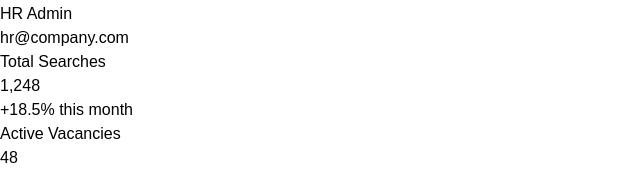
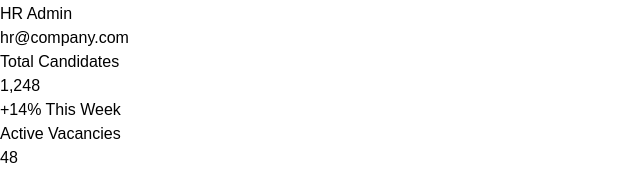
Before and after one commit to John-Divine-Mathew/Hire-Radar, a React app in the folder frontend/: page /dashboard in a window 1280 px wide. Shown: the part 380-552 px from the top of the page, without its empty margins (0-640 px from the left). Built offline with nearby package versions, Linux system fonts and the light colour scheme; the HTML template or start-up script is replaced by a standard one.

Commit message:
the first gris was corrected

```diff
--- a/frontend/src/pages/dashboard.jsx
+++ b/frontend/src/pages/dashboard.jsx
@@ -95,10 +95,13 @@ export default function Dashboard() {
         <div className="flex-1 overflow-y-auto p-5">
         {/* Top Cards */}
         <div className="grid grid-cols-4 gap-5 mb-6">
-          <div className="bg-white rounded-xl p-5 shadow-sm border border-t-4 border-t-[#7E22CE]">
-            <p className="text-[#64748B] font-medium text-sm uppercase tracking-wider">Total Searches</p>
+
+          <div className="bg-white rounded-2xl p-6 shadow-lg border-l-4 border-purple-600 hover:shadow-xl duration-300">
+             <p className="text-gray-500 text-sm">Total Candidates</p>
             <h2 className="text-4xl font-bold mt-2 text-[#1E293B]">1,248</h2>
-            <p className="text-[#10B981] text-sm mt-2 font-semibold">+18.5% this month</p>
+           <p className="text-green-600 mt-2">
+            +14% This Week
+        </p>
           </div>
 
     <div className="bg-white rounded-2xl p-6 shadow-lg border-l-4 border-purple-600 hover:shadow-xl duration-300">
```
